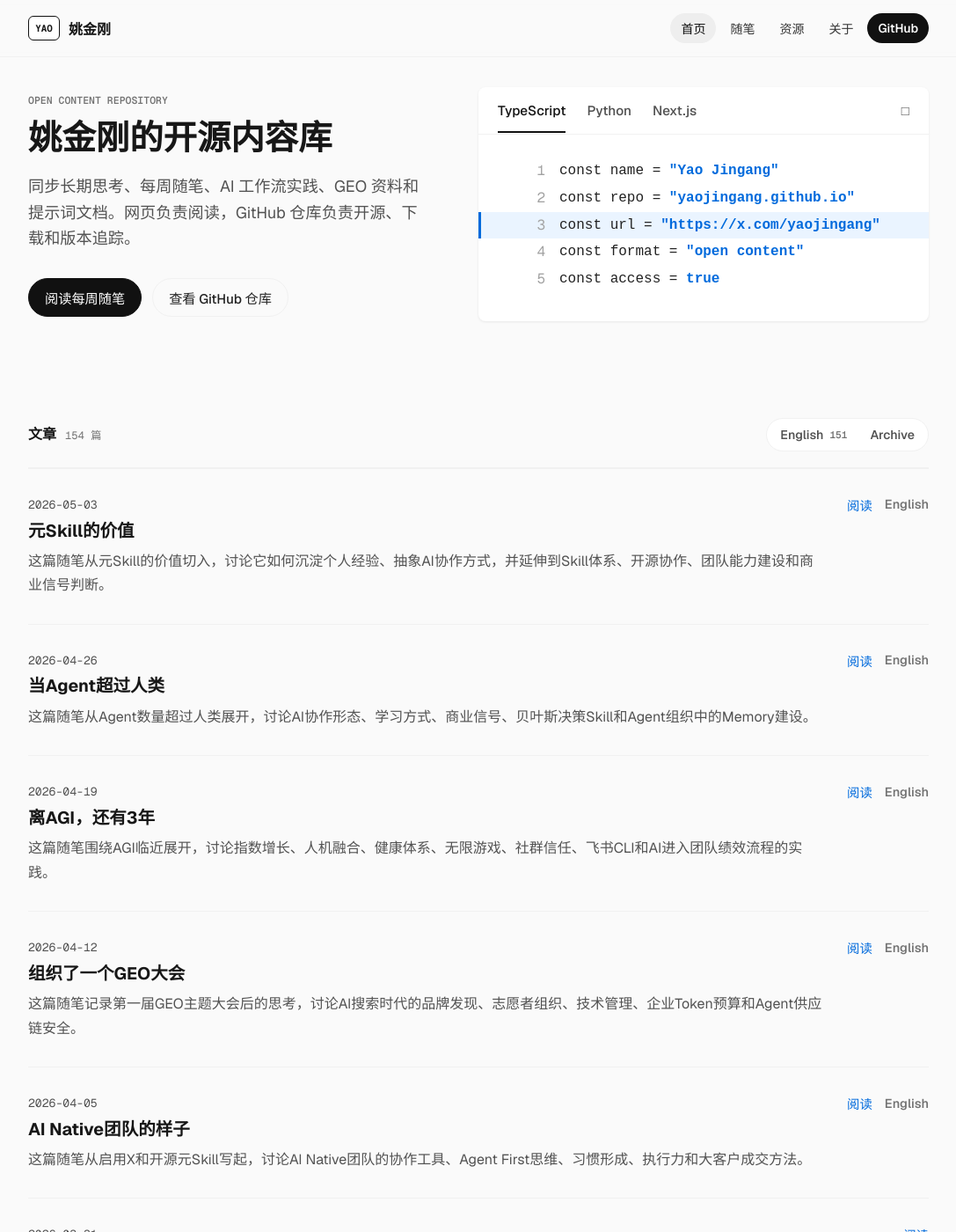
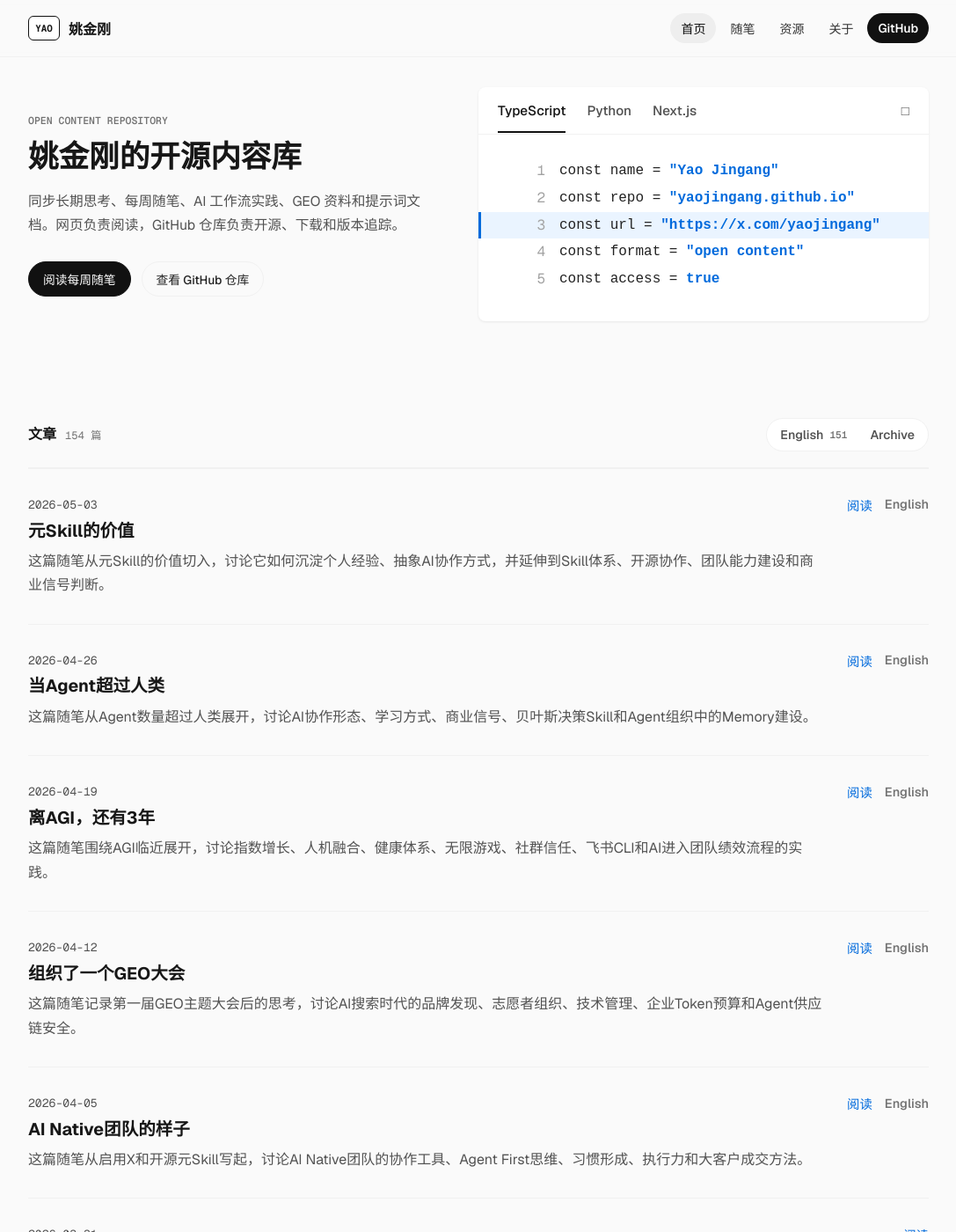
Before and after one commit to yaojingang/yaojingang.github.io, a Jekyll site: the page built from index.html, in a window 1280 px wide and 1400 px high. Shown: the whole window at 88% size, without its empty margins (96-1183 px from the left). Built offline with Jekyll 4.4.1, drawn with Linux system fonts in a browser that asks for light colours.

Commit message:
Tune homepage hero typography

```diff
--- a/assets/css/style.scss
+++ b/assets/css/style.scss
@@ -277,7 +277,7 @@ li {
   max-width: 680px;
   margin: 0;
   color: var(--heading);
-  font-size: clamp(2.1rem, 3vw, 2.75rem);
+  font-size: clamp(1.95rem, 2.7vw, 2.45rem);
   font-weight: 680;
   line-height: 1.08;
   white-space: nowrap;
@@ -287,22 +287,22 @@ li {
   max-width: 530px;
   margin: 20px 0 0;
   color: var(--muted);
-  font-size: clamp(1.06rem, 1.42vw, 1.22rem);
-  line-height: 1.62;
+  font-size: clamp(0.98rem, 1.22vw, 1.08rem);
+  line-height: 1.68;
 }
 
 .home-gateway-actions {
   display: flex;
   flex-wrap: wrap;
   gap: 12px;
-  margin-top: 30px;
+  margin-top: 28px;
 }
 
 .home-gateway-actions .primary-link-button,
 .home-gateway-actions .secondary-link-button {
-  min-height: 44px;
-  padding: 0 18px;
-  font-size: 0.95rem;
+  min-height: 40px;
+  padding: 0 16px;
+  font-size: 0.86rem;
 }
 
 .home-code-demo {
@@ -2160,7 +2160,7 @@ li {
 
   .home-gateway-copy h1 {
     max-width: 100%;
-    font-size: 2.55rem;
+    font-size: 2.22rem;
   }
 
   .home-gateway-copy p:not(.card-kicker) {
@@ -2342,12 +2342,12 @@ li {
   }
 
   .home-gateway-copy h1 {
-    font-size: 1.92rem;
+    font-size: 1.72rem;
   }
 
   .home-gateway-copy p:not(.card-kicker) {
-    margin-top: 18px;
-    font-size: 1rem;
+    margin-top: 16px;
+    font-size: 0.94rem;
     line-height: 1.68;
   }
 
```
